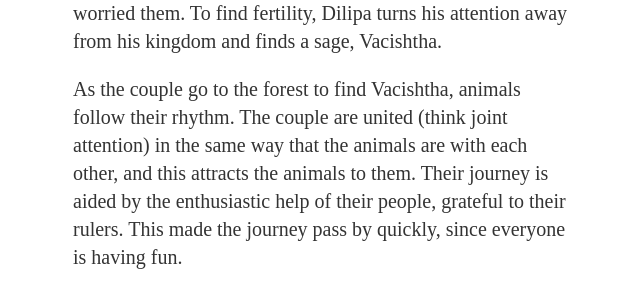
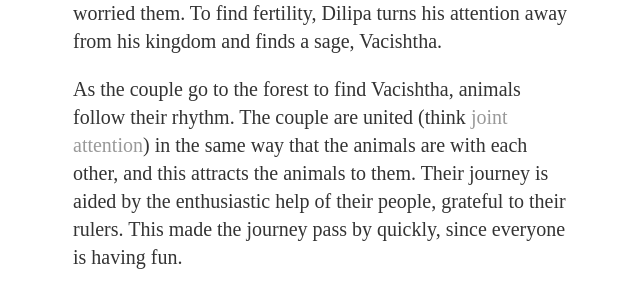
Before and after one commit to ray-dorai/ray-dorai.github.io, a Jekyll site: the page built from _posts/2020-08-07-notes-raghuvamsa-song1.md, in a window 1280 px wide and 900 px high, scrolled down 1402 px. Shown: the part 182-477 px from the top of the window, without its empty margins (317-957 px from the left). Built offline with Jekyll 4.4.1, drawn with Linux system fonts in a browser that asks for light colours; part of the change alters nothing that is shown.

```diff
--- a/_posts/2020-08-07-notes-raghuvamsa-song1.md
+++ b/_posts/2020-08-07-notes-raghuvamsa-song1.md
@@ -24,7 +24,7 @@ Other kings grew depressed because they could not live up to his standard.
 
 Sudakshina was Dilipa's wife. She was a Queen who matched his values. Nonetheless, they did not have children, and this worried them. To find fertility, Dilipa turns his attention away from his kingdom and finds a sage, Vacishtha.
 
-As the couple go to the forest to find Vacishtha, animals follow their rhythm. The couple are united (think joint attention) in the same way that the animals are with each other, and this attracts the animals to them. Their journey is aided by the enthusiastic help of their people, grateful to their rulers. This made the journey pass by quickly, since everyone is having fun.
+As the couple go to the forest to find Vacishtha, animals follow their rhythm. The couple are united (think [joint attention](https://scholar.google.com/scholar?hl=en&as_sdt=0%2C13&q=joint+attention&btnG=)) in the same way that the animals are with each other, and this attracts the animals to them. Their journey is aided by the enthusiastic help of their people, grateful to their rulers. This made the journey pass by quickly, since everyone is having fun.
 
 The hermits are aided by the Sacred Fire- the fire of life. The sage himself glows with this inner fire. The sage asks Dilipa what's up, and King Dilipa answers by saying that everything's going splendid. Dilipa gives Vacishtha credit for this- it is the sage's spiritual defense that keeps the land prosperous and the people healthy. Dilipa is 'merely' the man who does the fighting.
 
```
